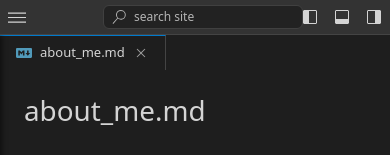
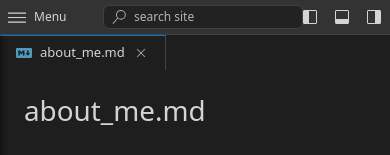
Before and after one commit to kanayai/karim_ai_website, a React (Vite) app: page / in a window 390 px wide. Shown: the top 155 px of the page. Built offline with nearby package versions, Linux system fonts and the light colour scheme.

Commit message:
Fix mobile status bar visibility and add Menu text to sidebar toggle

```diff
--- a/src/components/Statusbar.jsx
+++ b/src/components/Statusbar.jsx
@@ -3,7 +3,7 @@
 
 const Statusbar = () => {
     return (
-        <div className="d-flex justify-content-between align-items-center px-2"
+        <div className="d-flex justify-content-between align-items-center px-2 flex-shrink-0"
             style={{
                 backgroundColor: 'var(--vscode-status-bar-bg)',
                 color: '#ffffff',
--- a/src/components/TitleBar.jsx
+++ b/src/components/TitleBar.jsx
@@ -20,6 +20,17 @@
                     style={{ cursor: 'pointer' }}
                     onClick={toggleSidebar}
                 />
+                <span
+                    className="d-md-none ms-2"
+                    style={{
+                        fontSize: '12px',
+                        color: 'var(--vscode-text)',
+                        cursor: 'pointer'
+                    }}
+                    onClick={toggleSidebar}
+                >
+                    Menu
+                </span>
             </div>
 
             {/* Center: Navigation Controls & Search */}
--- a/src/styles/vscode-theme.css
+++ b/src/styles/vscode-theme.css
@@ -40,7 +40,7 @@
 
 .vscode-app {
   display: flex;
-  height: 100vh;
+  height: 100dvh;
   width: 100vw;
   flex-direction: column;
 }
```
